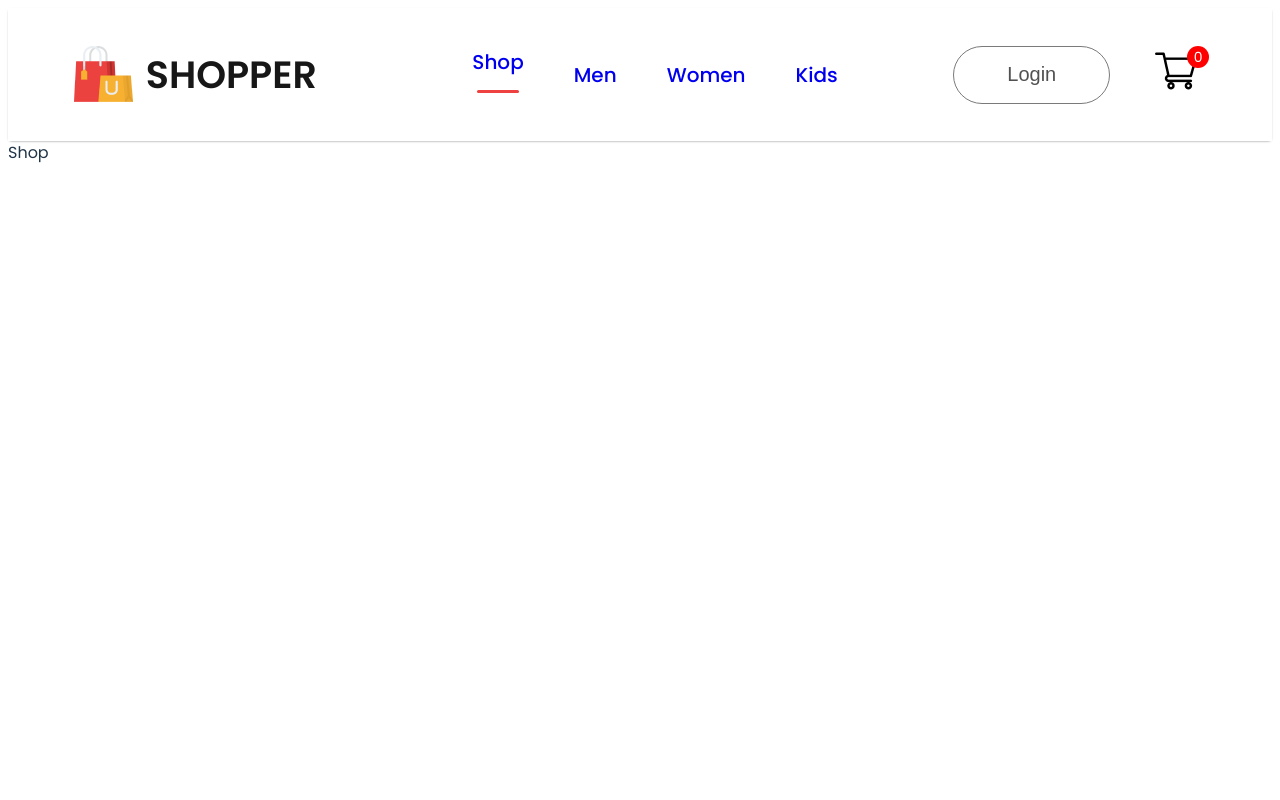
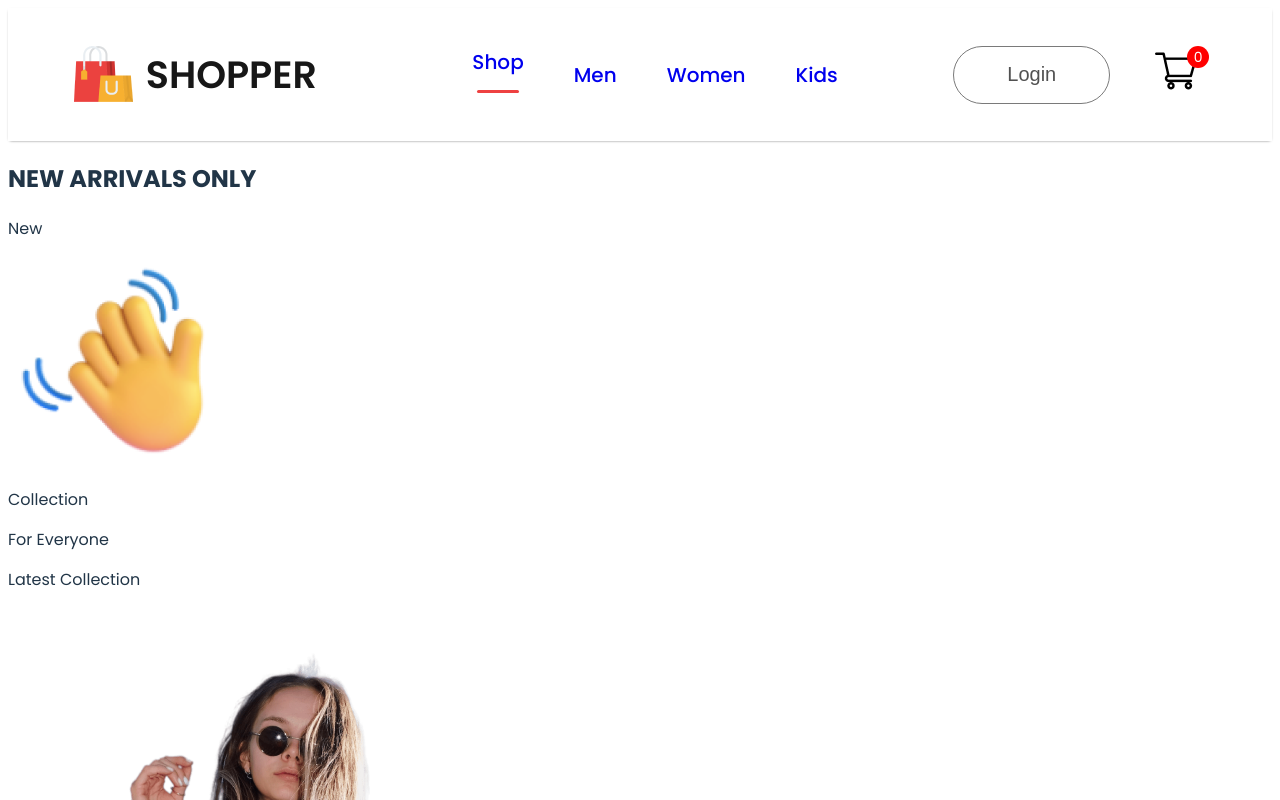
Before and after one commit to nimendra-ag/frontend, a React (Vite) app in the folder front-end/: page / in a window 1280 px wide. Shown: the top 800 px of the page. Built offline with nearby package versions, Linux system fonts and the light colour scheme.

Commit message:
include the html structure of the hero.jsx page. (without css) everything is work up to video time 37.49

```diff
--- a/front-end/src/Components/Hero/Hero.jsx
+++ b/front-end/src/Components/Hero/Hero.jsx
@@ -1,8 +1,32 @@
 import React from 'react'
 import './Hero.css';
+import hand_icon from '../Assets/hand_icon.png'
+import arrow_icon from '../Assets/arrow.png'
+import hero_image from '../Assets/hero_image.png'
+
+
 const Hero = () => {
   return (
-    <div className='hero'>Hero</div>
+    <div className='hero'>
+        <div className="hero-left">
+            <h2>NEW ARRIVALS ONLY</h2>
+            <div>
+                <div className="hand-hand-icon">
+                    <p>New</p>
+                    <img src={hand_icon} alt="" />
+                </div>
+                <p>Collection</p>
+                <p>For Everyone</p>
+            </div>
+            <div className="hero-latest-btn">
+                <div>Latest Collection</div>
+                <img src={arrow_icon} alt="" />
+            </div>
+        </div>
+        <div className="hero-right">
+            <img src={hero_image} alt="" />
+        </div>
+    </div>
   )
 }
 
--- a/front-end/src/Pages/Shop.jsx
+++ b/front-end/src/Pages/Shop.jsx
@@ -1,9 +1,10 @@
 import React from 'react'
+import Hero from '../Components/Hero/Hero'
 
 const Shop = () => {
-  return (
-    <div>Shop</div>
-  )
+    return (
+        <div><Hero /></div>
+    )
 }
 
 export default Shop
```
